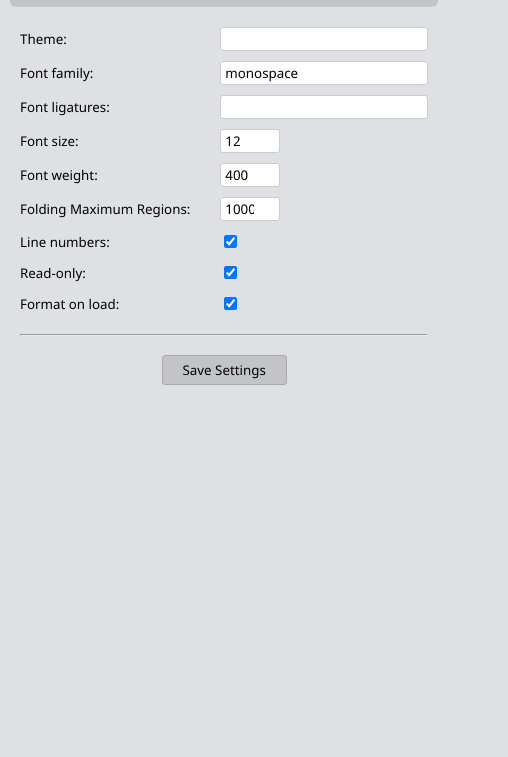
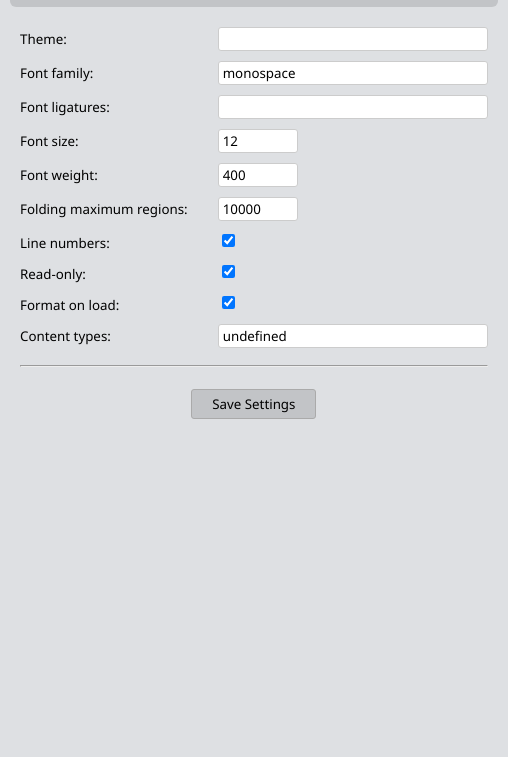
Before and after one commit to C057A5/monaco-viewer-js, a browser extension: page popup.html in a window 400 px wide. Shown: the part 87-844 px from the top of the page, 508 px wide, since content can reach past the window. Drawn offline with Linux system fonts and the light colour scheme.

Commit message:
Script fixes and improvements

```diff
--- a/popup.html
+++ b/popup.html
@@ -10,6 +10,7 @@
 			cursor: default;
 			padding: 0;
 			margin: 0;
+			width: 500px;
 		}
 
 		section {
@@ -26,11 +27,13 @@
 
 		table {
 			border-spacing: 10px;
+			width: 100%;
 		}
 
 		td {
 			height: 21px;
 			padding: 0 10px;
+			vertical-align: top;
 		}
 
 			td[colspan] {
@@ -53,6 +56,10 @@
 			font-size: 10pt;
 		}
 
+			td.label {
+				padding-top: 3px;
+			}
+
 		button {
 			padding: 5px 20px;
 			border-color: #aaa;
@@ -60,6 +67,10 @@
 			border-style: solid;
 			border-radius: 3px;
 			background-color: #00000020;
+		}
+
+		input[type=text] {
+			width: 100%;
 		}
 
 		input[type=text], input[type=number] {
@@ -70,14 +81,14 @@
 			border-radius: 3px;
 		}
 
-		input:focus, button:focus {
+		input:focus, button:focus, #contentTypes:focus {
 			outline: none;
 			box-shadow: 0 0 5px 1px #22a6f2;
 		}
 
 
 		input[type=number] {
-			width: 60px;
+			width: 80px;
 		}
 
 		input::-webkit-inner-spin-button {
@@ -88,6 +99,7 @@
 			position: relative;
 			top: -2px;
 		}
+
 		a.home {
 			position: absolute;
 			bottom: 10px;
@@ -95,6 +107,21 @@
 			font-size: 16px;
 			font-weight: normal;
 		}
+
+		#contentTypes {
+			background: #fff;
+			border-color: #ccc;
+			border-width: 1px;
+			border-style: solid;
+			padding: 2px 4px;
+			border-radius: 3px;
+			max-height: 4em;
+			outline: none;
+			cursor: text;
+			overflow: auto;
+			min-width: 260px;
+		}
+
 	</style>
 </head>
 
@@ -134,40 +161,44 @@
 				</td>
 			</tr>
 			<tr>
-				<td>Theme:</td>
+				<td class="label">Theme:</td>
 				<td><input type="text" id="theme" list="themes" /></td>
 			</tr>
 			<tr>
-				<td>Font family:</td>
+				<td class="label">Font family:</td>
 				<td><input type="text" id="fontFamily" list="fonts" /></td>
 			</tr>
 			<tr>
-				<td>Font ligatures:</td>
+				<td class="label">Font ligatures:</td>
 				<td><input type="text" id="fontLigatures" /></td>
 			</tr>
 			<tr>
-				<td>Font size:</td>
+				<td class="label">Font size:</td>
 				<td><input type="number" id="fontSize" /></td>
 			</tr>
 			<tr>
-				<td>Font weight:</td>
+				<td class="label">Font weight:</td>
 				<td><input type="number" id="fontWeight" step="100" min="100" max="900" /></td>
 			</tr>
 			<tr>
-				<td>Folding Maximum Regions:</td>
+				<td class="label">Folding maximum regions:</td>
 				<td><input type="number" id="foldingMaximumRegions" step="1000" min="1000" max="50000" /></td>
 			</tr>
 			<tr>
-				<td>Line numbers:</td>
+				<td class="label">Line numbers:</td>
 				<td><input type="checkbox" id="lineNumbers" /></td>
 			</tr>
 			<tr>
-				<td>Read-only:</td>
+				<td class="label">Read-only:</td>
 				<td><input type="checkbox" id="readOnly" /></td>
 			</tr>
 			<tr>
-				<td>Format on load:</td>
+				<td class="label">Format on load:</td>
 				<td><input type="checkbox" id="formatOnLoad" /></td>
+			</tr>
+			<tr>
+				<td class="label">Content types:</td>
+				<td><div contenteditable="true" id="contentTypes"></div></td>
 			</tr>
 			<tr>
 				<td colspan="2"><hr /></td>
--- a/scripts/monaco.js
+++ b/scripts/monaco.js
@@ -58,7 +58,7 @@ async function onmessage(msg) {
 			var languages = monaco.languages.getLanguages();
 			var lang =
 				languages.find(l => l.mimetypes?.includes(msg.data.contentType)) ||
-				languages.find(l => l.extensions.includes(msg.data.extension)) ||
+				languages.find(l => l.extensions?.includes(msg.data.extension)) ||
 				undefined;
 			var model = instance.getModel();
 			monaco.editor.setModelLanguage(model, lang?.id);
--- a/scripts/popup.js
+++ b/scripts/popup.js
@@ -29,6 +29,7 @@ function loadSettings() {
 		document.getElementById("foldingMaximumRegions").value = settings.foldingMaximumRegions;
 		document.getElementById("readOnly").checked = settings.readOnly;
 		document.getElementById("formatOnLoad").checked = settings.formatOnLoad;
+		document.getElementById("contentTypes").innerText = settings.contentTypes?.join('\n');
 		chrome.storage.sync.set({ settings: settings });
 	});
 }
@@ -54,6 +55,7 @@ function getSettings() {
 			readOnly: document.getElementById("readOnly").checked,
 			formatOnLoad: document.getElementById("formatOnLoad").checked,
 			foldingMaximumRegions: document.getElementById("foldingMaximumRegions").value,
+			contentTypes: document.getElementById("contentTypes").innerText.split(/\n/g).map(c => c.trim())
 		}
 	};
 }
--- a/scripts/viewer.js
+++ b/scripts/viewer.js
@@ -1,6 +1,7 @@
 var $monacoViewer;
 
 chrome.runtime.onMessage.addListener((m, s, r) => {
+	debugger;
 	if (s && s.id === chrome.runtime.id && $monacoViewer) {
 		if (m.settings)
 			$monacoViewer.postMessage({ update: m.settings }, "*");
```
